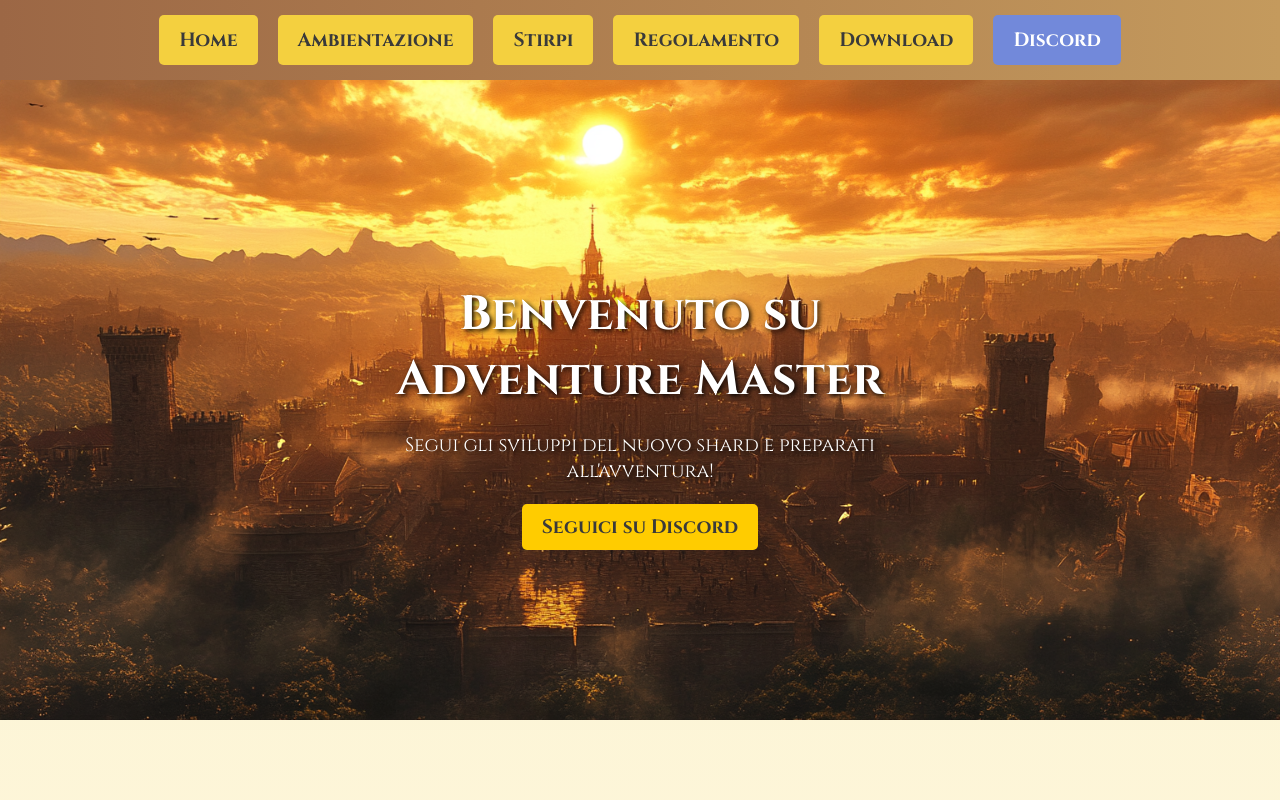
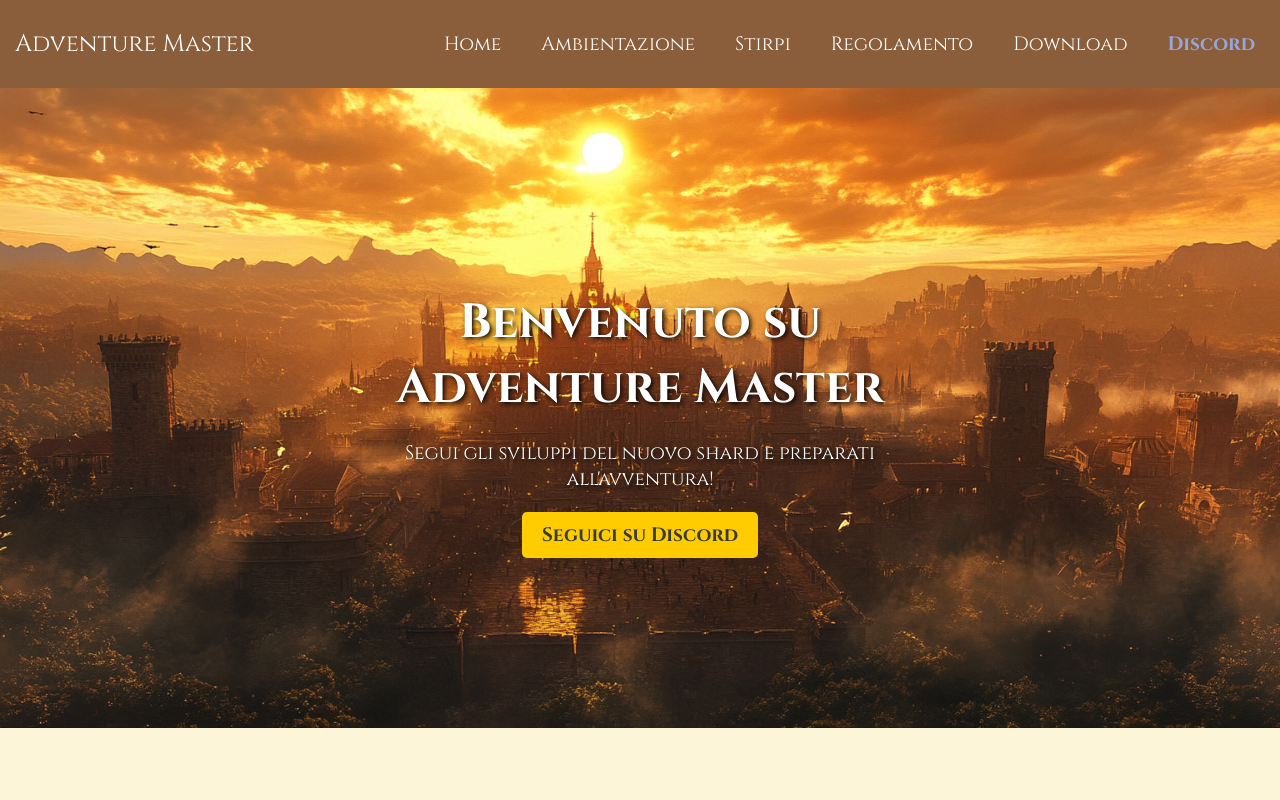
Before and after one commit to Cirou/adventure-master, an Angular app: page / in a window 1280 px wide. Shown: the top 800 px of the page. Built offline with nearby package versions, Linux system fonts and the light colour scheme.

Commit message:
Responsive NavBar

```diff
--- a/angular.json
+++ b/angular.json
@@ -98,5 +98,8 @@
         }
       }
     }
+  },
+  "cli": {
+    "analytics": false
   }
 }
--- a/src/app/app.component.html
+++ b/src/app/app.component.html
@@ -1,10 +1,19 @@
 <nav class="navbar">
-    <button routerLink="/" class="cta-button">Home</button>
-    <button routerLink="/ambientazione" class="cta-button">Ambientazione</button>
-    <button routerLink="/stirpi" class="cta-button">Stirpi</button>
-    <button routerLink="/regolamento" class="cta-button">Regolamento</button>
-    <button routerLink="/download" class="cta-button">Download</button>
-    <button href="https://discord.gg/ZzagxEAg5a" target="_blank" class="cta-button discord">Discord</button>
-  </nav>
+  <div class="logo">
+    <a routerLink="/">Adventure Master</a>
+  </div>
+
+  <button class="menu-toggle" (click)="toggleMenu()">☰</button>
+
+  <ul [class.open]="menuOpen">
+    <li><a routerLink="/" (click)="closeMenu()">Home</a></li>
+    <li><a routerLink="/ambientazione" (click)="closeMenu()">Ambientazione</a></li>
+    <li><a routerLink="/stirpi" (click)="closeMenu()">Stirpi</a></li>
+    <li><a routerLink="/regolamento" (click)="closeMenu()">Regolamento</a></li>
+    <li><a routerLink="/download" (click)="closeMenu()">Download</a></li>
+    <li><a href="https://discord.gg/ZzagxEAg5a" target="_blank" class="discord-button">Discord</a></li>
+  </ul>
+</nav>
+
 
   <router-outlet></router-outlet>
--- a/src/app/app.component.scss
+++ b/src/app/app.component.scss
@@ -1,10 +1,78 @@
 .navbar {
-  background: linear-gradient(to right, #9c6745, #c49a5d); // Sfumatura calda dorata
+  background: #8b5e3b;
   padding: 15px;
   display: flex;
-  justify-content: center;
-  gap: 20px;
+  justify-content: space-between;
+  align-items: center;
   position: sticky;
   top: 0;
   z-index: 100;
 }
+
+.logo a {
+  color: white;
+  font-size: 1.5rem;
+  text-decoration: none;
+}
+
+.menu-toggle {
+  display: none;
+  font-size: 2rem;
+  background: none;
+  border: none;
+  color: white;
+  cursor: pointer;
+}
+
+ul {
+  list-style: none;
+  display: flex;
+  gap: 20px;
+}
+
+ul li a {
+  text-decoration: none;
+  color: white;
+  font-size: 1.2rem;
+  padding: 10px;
+  transition: 0.3s;
+}
+
+a:hover {
+  color: #c7c7c7 !important;
+}
+
+.discord-button {
+  color: #97a6db !important;
+  padding: 8px 12px;
+  border-radius: 5px;
+  font-weight: bold;
+  transition: 0.3s;
+}
+
+.discord-button:hover {
+  color: #7081b9 !important;
+}
+
+/* 📱 Responsive Design */
+@media (max-width: 768px) {
+  .menu-toggle {
+    display: block;
+  }
+
+  ul {
+    display: none;
+    flex-direction: column;
+    background: #8b5e3b;
+    position: absolute;
+    top: 60px;
+    left: 0;
+    width: 100%;
+    padding: 20px;
+    text-align: center;
+  }
+
+  ul.open {
+    display: flex;
+  }
+}
--- a/src/app/app.component.ts
+++ b/src/app/app.component.ts
@@ -9,6 +9,9 @@ import { Router, RouterModule, Event, NavigationEnd } from '@angular/router';
   styleUrls: ['./app.component.scss']
 })
 export class AppComponent {
+
+  menuOpen = false;
+
   constructor(private router: Router) {
     this.router.events.subscribe((event: Event) => {
       if (event instanceof NavigationEnd) {
@@ -16,4 +19,12 @@ export class AppComponent {
       }
     });
   }
+
+  toggleMenu() {
+    this.menuOpen = !this.menuOpen;
+  }
+
+  closeMenu() {
+    this.menuOpen = false;
+  }
 }
```
